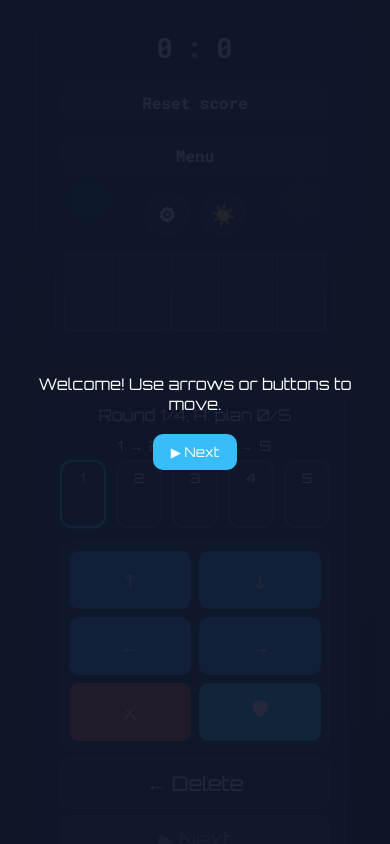
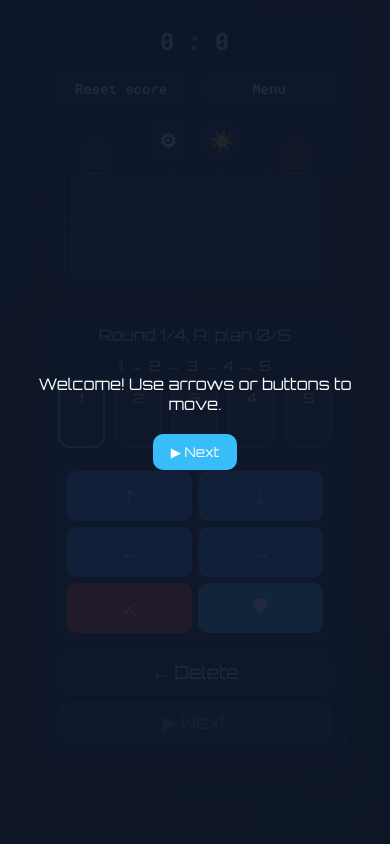
Before and after one commit to JustSadSock/5x5, a website: page index.html in a window 390 px wide. Drawn offline with Linux system fonts and the light colour scheme.

Commit message:
Improve mobile and tablet responsiveness

```diff
--- a/index.html
+++ b/index.html
@@ -883,26 +883,82 @@
       #board { margin-top:60px; }
     }
 
-    /* Адаптивные правки для портретной ориентации */
-    @media (orientation: portrait) {
+    /* Адаптивные правки */
+    @media (max-width: 540px) {
+      #scoreboard {
+        padding:12px 16px;
+        gap:12px 16px;
+        border-radius:20px;
+        max-width:94vw;
+      }
+      #scoreboard .scoreboard-scores {
+        font-size:24px;
+        width:100%;
+        justify-content:center;
+      }
+      #scoreboard .scoreboard-actions {
+        width:100%;
+        display:grid;
+        grid-template-columns:repeat(2,minmax(0,1fr));
+        gap:10px;
+      }
+      #scoreboard .scoreboard-actions button {
+        min-width:0;
+        font-size:14px;
+        padding:10px 12px;
+      }
+      #scoreboard .scoreboard-quick {
+        width:100%;
+        justify-content:center;
+        gap:14px;
+      }
+      #scoreboard .scoreboard-quick button {
+        width:40px;
+        height:40px;
+      }
+
       #board {
-        grid-template: repeat(5,50px)/repeat(5,50px);
-        margin-top:20px;
+        grid-template:repeat(5,48px)/repeat(5,48px);
+        gap:2px;
+        padding:6px;
+        margin:24px auto 16px;
       }
       .cell {
-        width:50px;
-        height:50px;
+        width:48px;
+        height:48px;
       }
       #ui {
         max-width:300px;
+        padding:12px;
         gap:8px;
+      }
+      #actions {
+        gap:6px;
+      }
+      #actions button,
+      #btn-del,
+      #btn-next {
+        padding:10px;
+        font-size:18px;
       }
       #navButtons {
         flex-direction:column;
       }
     }
-    @media (max-width: 480px) {
-      #board { margin-top:60px; }
+
+    @media (min-width: 768px) {
+      #scoreboard {
+        padding:20px 32px;
+        gap:20px 28px;
+      }
+      #board {
+        margin-top:70px;
+      }
+      #ui {
+        max-width:420px;
+        padding:18px;
+        gap:14px;
+      }
     }
   </style>
 </head>
```
